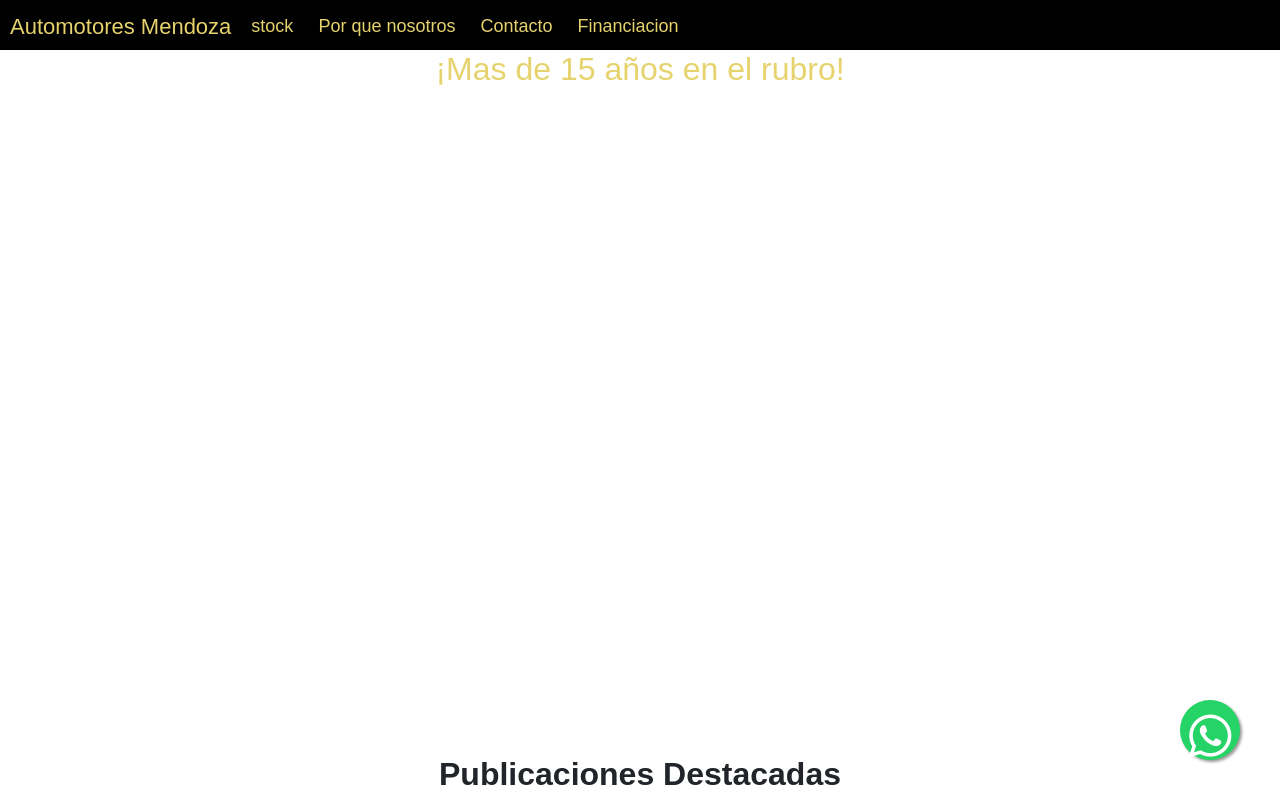
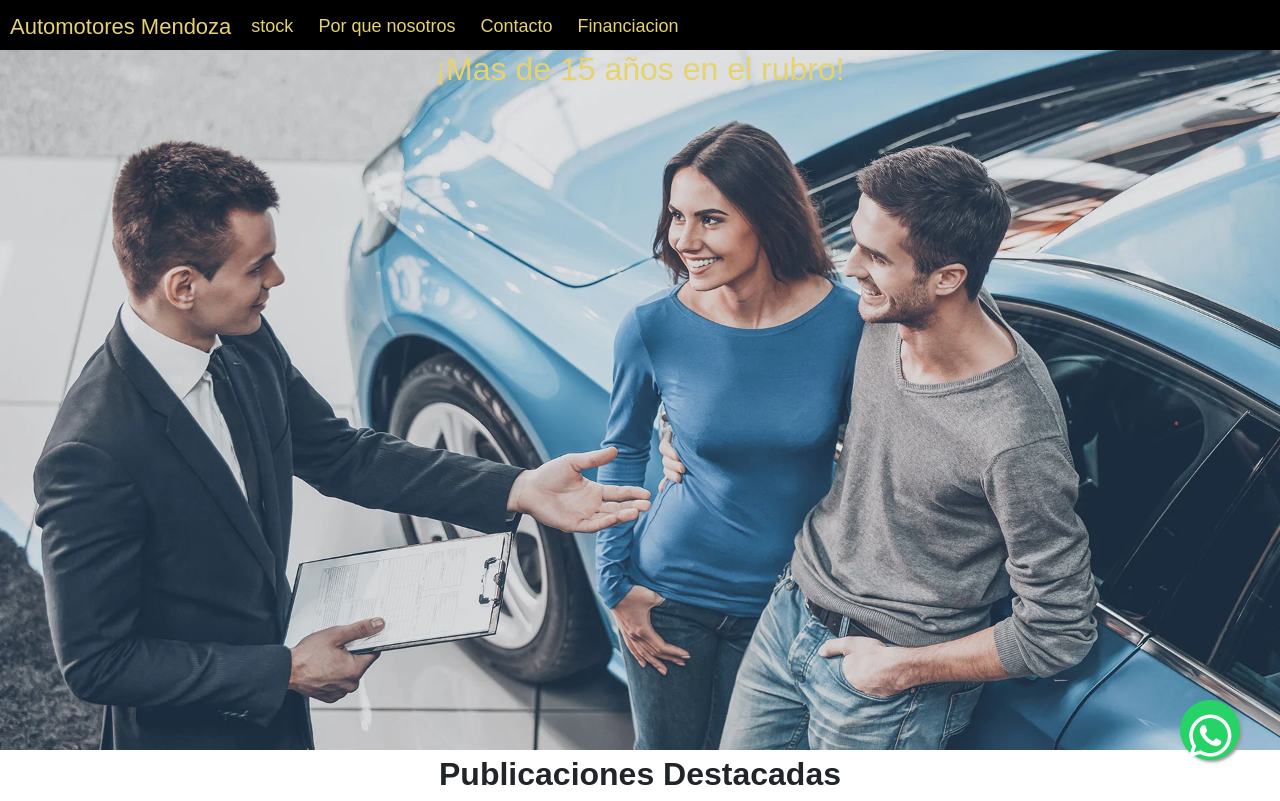
Before and after one commit to mateovottero/Proyectos, a plain HTML site: page index.html in a window 1280 px wide. Shown: the top 801 px of the page. Drawn offline with nearby package versions, Linux system fonts and the light colour scheme; the site is published under a folder, as on GitHub Pages, so addresses that start at the root find nothing; a web font is replaced by a local one.

Commit message:
arregloparallax

```diff
--- a/css/style.css
+++ b/css/style.css
@@ -131,7 +131,7 @@ h1{
  }
 
 .parallax {
-    background-image: url(/img/parallaximagen.webp);
+    background-image: url(../img/parallaximagen.webp);
     height: 700px;
 
     background-attachment: fixed;
```
